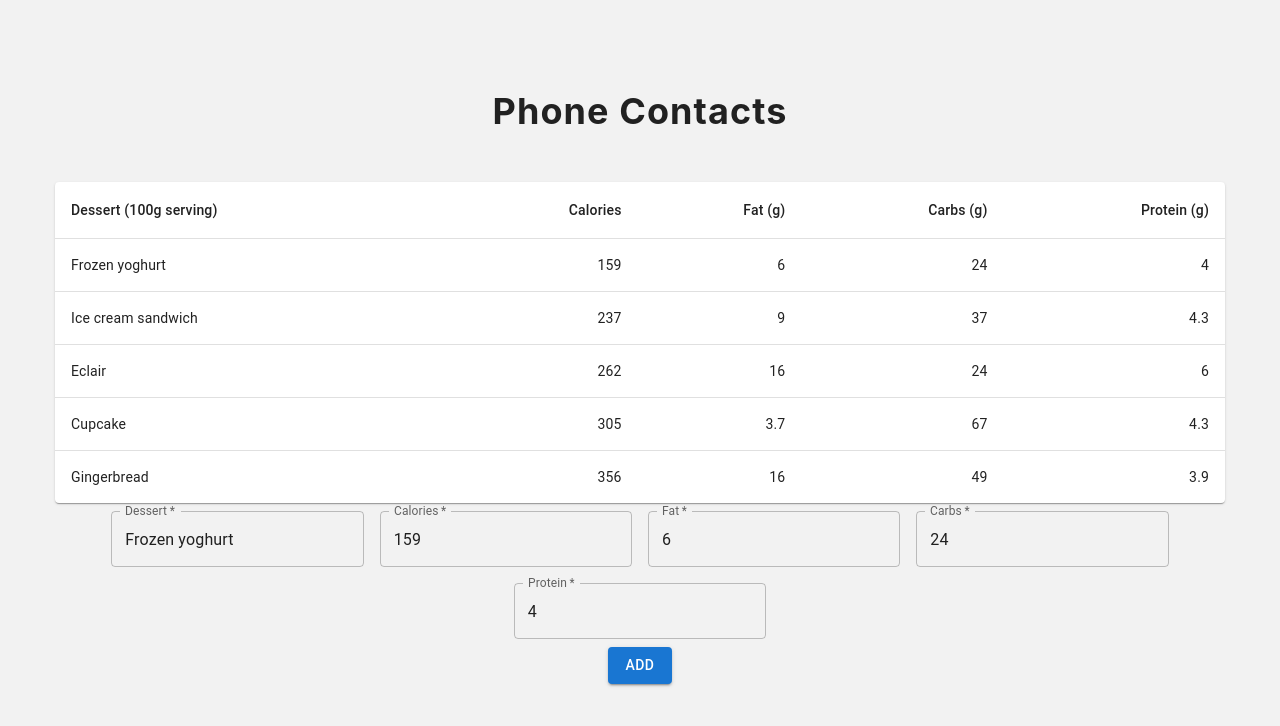
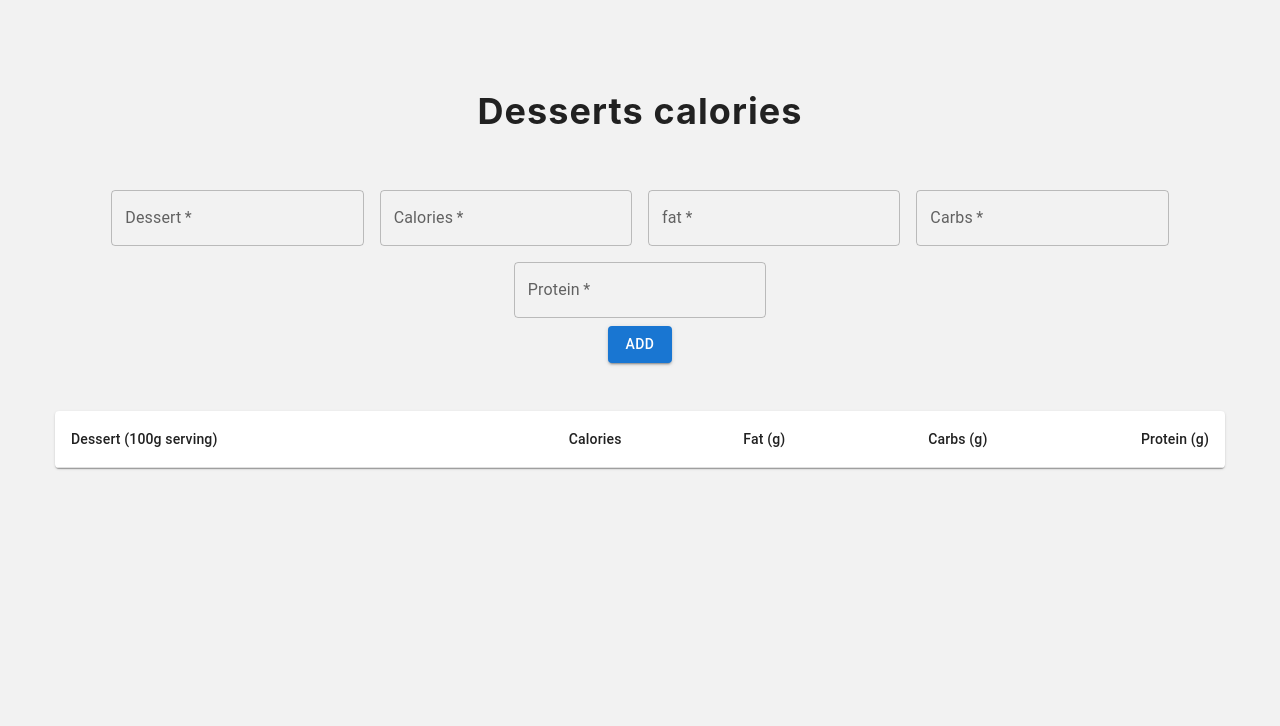
Before and after one commit to josserden/blended-37, a React (Create React App) app: page / in a window 1280 px wide. Shown: the top 726 px of the page. Built offline with nearby package versions, Linux system fonts and the light colour scheme.

Commit message:
add form

```diff
--- a/src/components/App/App.js
+++ b/src/components/App/App.js
@@ -1,135 +1,29 @@
-import './App.styled.js';
-import { ToastContainer, toast } from 'react-toastify';
-import 'react-toastify/dist/ReactToastify.css';
-import { v4 as uuidv4 } from 'uuid';
+import * as React from "react";
+import { v4 as uuid } from "uuid";
+import { ToastContainer } from "react-toastify";
+import "react-toastify/dist/ReactToastify.css";
 
-import * as React from 'react';
-import Table from '@mui/material/Table';
-import TableBody from '@mui/material/TableBody';
-import TableCell from '@mui/material/TableCell';
-import TableContainer from '@mui/material/TableContainer';
-import TableHead from '@mui/material/TableHead';
-import TableRow from '@mui/material/TableRow';
-import Paper from '@mui/material/Paper';
-import Box from '@mui/material/Box';
-import TextField from '@mui/material/TextField';
-import Button from '@mui/material/Button';
-
-import { Section, SectionTitle, Container } from './App.styled';
-
-function FormPropsTextFields() {
-  const handleClick = () => {
-    toast.success('🦄 Wow so easy!', {
-      position: 'top-right',
-      autoClose: 5000,
-      hideProgressBar: false,
-      closeOnClick: true,
-      pauseOnHover: true,
-      draggable: true,
-      progress: undefined,
-    });
-  };
-  return (
-    <Box
-      component="form"
-      sx={{
-        '& .MuiTextField-root': { m: 1, width: '25ch' },
-      }}
-      noValidate
-      autoComplete="off">
-      <div>
-        <TextField
-          required
-          id="outlined-required"
-          label="Dessert"
-          defaultValue="Frozen yoghurt"
-        />
-        <TextField
-          required
-          id="outlined-required"
-          label="Calories"
-          defaultValue="159"
-        />
-        <TextField
-          required
-          id="outlined-required"
-          label="Fat"
-          defaultValue="6"
-        />
-        <TextField
-          required
-          id="outlined-required"
-          label="Carbs"
-          defaultValue="24"
-        />
-        <TextField
-          required
-          id="outlined-required"
-          label="Protein"
-          defaultValue="4"
-        />
-      </div>
-
-      <Button variant="contained" onClick={handleClick}>
-        Add
-      </Button>
-    </Box>
-  );
-}
-
-function createData(name, calories, fat, carbs, protein) {
-  return { name, calories, fat, carbs, protein };
-}
-
-const rows = [
-  createData('Frozen yoghurt', 159, 6.0, 24, 4.0),
-  createData('Ice cream sandwich', 237, 9.0, 37, 4.3),
-  createData('Eclair', 262, 16.0, 24, 6.0),
-  createData('Cupcake', 305, 3.7, 67, 4.3),
-  createData('Gingerbread', 356, 16.0, 49, 3.9),
-];
-
-function BasicTable() {
-  return (
-    <TableContainer component={Paper}>
-      <Table sx={{ minWidth: 650 }} aria-label="simple table">
-        <TableHead>
-          <TableRow>
-            <TableCell>Dessert (100g serving)</TableCell>
-            <TableCell align="right">Calories</TableCell>
-            <TableCell align="right">Fat&nbsp;(g)</TableCell>
-            <TableCell align="right">Carbs&nbsp;(g)</TableCell>
-            <TableCell align="right">Protein&nbsp;(g)</TableCell>
-          </TableRow>
-        </TableHead>
-        <TableBody>
-          {rows.map((row) => (
-            <TableRow
-              key={row.name}
-              sx={{ '&:last-child td, &:last-child th': { border: 0 } }}>
-              <TableCell component="th" scope="row">
-                {row.name}
-              </TableCell>
-              <TableCell align="right">{row.calories}</TableCell>
-              <TableCell align="right">{row.fat}</TableCell>
-              <TableCell align="right">{row.carbs}</TableCell>
-              <TableCell align="right">{row.protein}</TableCell>
-            </TableRow>
-          ))}
-        </TableBody>
-      </Table>
-    </TableContainer>
-  );
-}
+import useLocalStorage from "../../hooks/hooks";
+import Form from "../Form";
+import BasicTable from "../Table";
+import "./App.styled.js";
+import { Section, SectionTitle, Container } from "./App.styled";
 
 function App() {
+  const [products, setProducts] = useLocalStorage("products", []);
+
+  const handleFormSubmit = ({ dessert, calories, fat, carbs, protein }) => {
+    const newObject = { id: uuid(), dessert, calories, fat, carbs, protein };
+    setProducts([...products, newObject]);
+  };
+
   return (
     <>
       <Section>
         <Container>
-          <SectionTitle>Phone Contacts</SectionTitle>
-          <BasicTable />
-          <FormPropsTextFields />
+          <SectionTitle>Desserts calories</SectionTitle>
+          <Form onSubmit={handleFormSubmit} />
+          <BasicTable data={products} />
         </Container>
       </Section>
 
--- /dev/null
+++ b/src/components/Form/Form.js
@@ -0,0 +1,127 @@
+import * as React from "react";
+import Box from "@mui/material/Box";
+import TextField from "@mui/material/TextField";
+import Button from "@mui/material/Button";
+
+import useLocalStorage from "../../hooks/hooks";
+
+export default function Form({ onSubmit }) {
+  const [dessert, setDessert] = useLocalStorage("dessert", "");
+  const [calories, setCalories] = useLocalStorage("calories", "");
+  const [fat, setFat] = useLocalStorage("fat", "");
+  const [carbs, setCarbs] = useLocalStorage("carbs", "");
+  const [protein, setProtein] = useLocalStorage("protein", "");
+
+  const inputChange = (event) => {
+    const { name, value } = event.target;
+
+    switch (name) {
+      case "dessert":
+        setDessert(value);
+        break;
+
+      case "calories":
+        setCalories(value);
+        break;
+
+      case "fat":
+        setFat(value);
+        break;
+
+      case "carbs":
+        setCarbs(value);
+        break;
+
+      case "protein":
+        setProtein(value);
+        break;
+
+      default:
+        break;
+    }
+  };
+
+  const handleSubmit = (event) => {
+    event.preventDefault();
+    console.log("CLICK");
+    onSubmit({ dessert, calories, fat, carbs, protein });
+    reset();
+  };
+
+  const reset = () => {
+    setDessert("");
+    setCalories("");
+    setFat("");
+    setCarbs("");
+    setProtein("");
+  };
+
+  return (
+    <Box
+      onSubmit={handleSubmit}
+      component="form"
+      sx={{
+        "& .MuiTextField-root": { m: 1, width: "25ch" },
+      }}
+      noValidate
+      autoComplete="off"
+    >
+      <div>
+        <TextField
+          required
+          id="outlined-required"
+          label="Dessert"
+          defaultValue="Frozen yoghurt"
+          type="text"
+          name="dessert"
+          value={dessert}
+          onChange={inputChange}
+        />
+        <TextField
+          required
+          id="outlined-required"
+          label="Calories"
+          defaultValue="159"
+          type="number"
+          name="calories"
+          value={calories}
+          onChange={inputChange}
+        />
+        <TextField
+          required
+          id="outlined-required"
+          label="fat"
+          defaultValue="6"
+          type="number"
+          name="fat"
+          value={fat}
+          onChange={inputChange}
+        />
+        <TextField
+          required
+          id="outlined-required"
+          label="Carbs"
+          defaultValue="24"
+          type="number"
+          name="carbs"
+          value={carbs}
+          onChange={inputChange}
+        />
+        <TextField
+          required
+          id="outlined-required"
+          label="Protein"
+          defaultValue="4"
+          type="number"
+          name="protein"
+          value={protein}
+          onChange={inputChange}
+        />
+      </div>
+
+      <Button variant="contained" type="submit">
+        Add
+      </Button>
+    </Box>
+  );
+}
--- /dev/null
+++ b/src/components/Form/index.js
@@ -0,0 +1 @@
+export { default } from "./Form";
--- /dev/null
+++ b/src/components/Table/Table.js
@@ -0,0 +1,42 @@
+import * as React from "react";
+import Table from "@mui/material/Table";
+import TableBody from "@mui/material/TableBody";
+import TableCell from "@mui/material/TableCell";
+import TableContainer from "@mui/material/TableContainer";
+import TableHead from "@mui/material/TableHead";
+import TableRow from "@mui/material/TableRow";
+import Paper from "@mui/material/Paper";
+
+export default function BasicTable({ data }) {
+  return (
+    <TableContainer component={Paper} sx={{ marginTop: 6 }}>
+      <Table sx={{ minWidth: 650 }} aria-label="simple table">
+        <TableHead>
+          <TableRow>
+            <TableCell>Dessert (100g serving)</TableCell>
+            <TableCell align="right">Calories</TableCell>
+            <TableCell align="right">Fat&nbsp;(g)</TableCell>
+            <TableCell align="right">Carbs&nbsp;(g)</TableCell>
+            <TableCell align="right">Protein&nbsp;(g)</TableCell>
+          </TableRow>
+        </TableHead>
+        <TableBody>
+          {data.map(({ dessert, calories, fat, carbs, protein, id }) => (
+            <TableRow
+              key={id}
+              sx={{ "&:last-child td, &:last-child th": { border: 0 } }}
+            >
+              <TableCell component="th" scope="row">
+                {dessert}
+              </TableCell>
+              <TableCell align="right">{calories}</TableCell>
+              <TableCell align="right">{fat}</TableCell>
+              <TableCell align="right">{carbs}</TableCell>
+              <TableCell align="right">{protein}</TableCell>
+            </TableRow>
+          ))}
+        </TableBody>
+      </Table>
+    </TableContainer>
+  );
+}
--- /dev/null
+++ b/src/components/Table/index.js
@@ -0,0 +1 @@
+export { default } from "./Table";
--- /dev/null
+++ b/src/hooks/hooks.js
@@ -0,0 +1,13 @@
+import { useState, useEffect } from "react";
+
+export default function useLocalStorage(key, defaultValue) {
+  const [state, setState] = useState(() => {
+    return JSON.parse(window.localStorage.getItem(key)) ?? defaultValue;
+  });
+
+  useEffect(() => {
+    window.localStorage.setItem(key, JSON.stringify(state));
+  }, [key, state]);
+
+  return [state, setState];
+}
```
Also changed, not shown: 1 other file (tests, documents, lock files or other folders).
